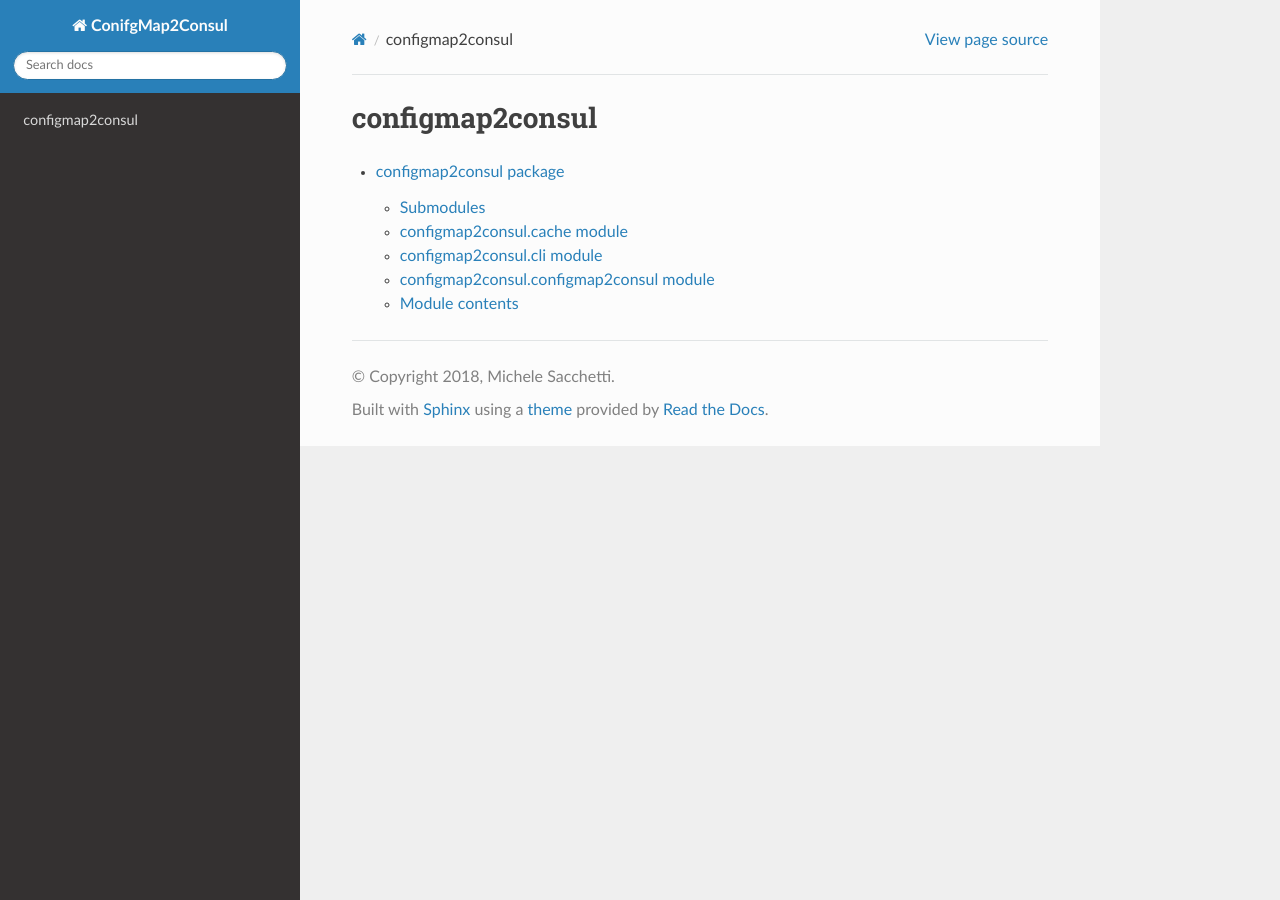
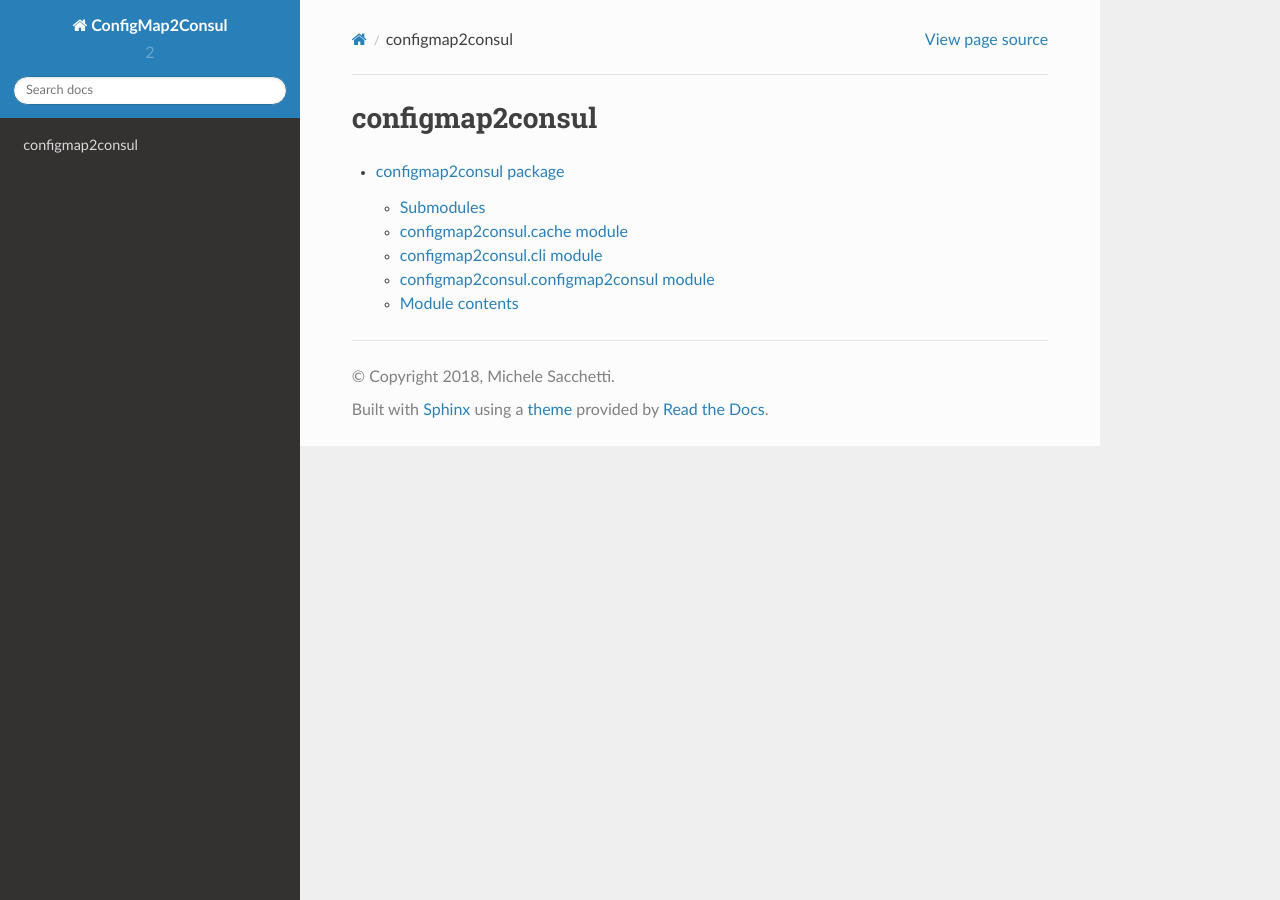
Before and after one commit to aroundthecode/configmap2consul, a Sphinx documentation site: the page built from docs/source/modules.rst, in a window 1280 px wide. Built offline with Sphinx 7.4.7 and the Read the Docs theme 2.0.0, drawn with Linux system fonts in a browser that asks for light colours.

Commit message:
doc fixes

```diff
--- a/docs/source/conf.py
+++ b/docs/source/conf.py
@@ -19,14 +19,14 @@ sys.path.insert(0, os.path.abspath('../..'))
 
 # -- Project information -----------------------------------------------------
 
-project = 'ConifgMap2Consul'
+project = 'ConfigMap2Consul'
 copyright = '2018, Michele Sacchetti'
 author = 'Michele Sacchetti'
 
 # The short X.Y version
-version = ''
+version = '2'
 # The full version, including alpha/beta/rc tags
-release = '0.1.0'
+release = '2.0.0'
 
 
 # -- General configuration ---------------------------------------------------
@@ -109,7 +109,7 @@ html_static_path = ['_static']
 # -- Options for HTMLHelp output ---------------------------------------------
 
 # Output file base name for HTML help builder.
-htmlhelp_basename = 'ConifgMap2Consuldoc'
+htmlhelp_basename = 'ConfigMap2Consuldoc'
 
 
 # -- Options for LaTeX output ------------------------------------------------
@@ -136,7 +136,7 @@ latex_elements = {
 # (source start file, target name, title,
 #  author, documentclass [howto, manual, or own class]).
 latex_documents = [
-    (master_doc, 'ConifgMap2Consul.tex', 'ConifgMap2Consul Documentation',
+    (master_doc, 'ConfigMap2Consul.tex', 'ConfigMap2Consul Documentation',
      'Michele Sacchetti', 'manual'),
 ]
 
@@ -146,7 +146,7 @@ latex_documents = [
 # One entry per manual page. List of tuples
 # (source start file, name, description, authors, manual section).
 man_pages = [
-    (master_doc, 'conifgmap2consul', 'ConifgMap2Consul Documentation',
+    (master_doc, 'configmap2consul', 'ConfigMap2Consul Documentation',
      [author], 1)
 ]
 
@@ -157,8 +157,8 @@ man_pages = [
 # (source start file, target name, title, author,
 #  dir menu entry, description, category)
 texinfo_documents = [
-    (master_doc, 'ConifgMap2Consul', 'ConifgMap2Consul Documentation',
-     author, 'ConifgMap2Consul', 'One line description of project.',
+    (master_doc, 'ConfigMap2Consul', 'ConfigMap2Consul Documentation',
+     author, 'ConfigMap2Consul', 'One line description of project.',
      'Miscellaneous'),
 ]
 
```
Also changed, not shown: 3 other files.
